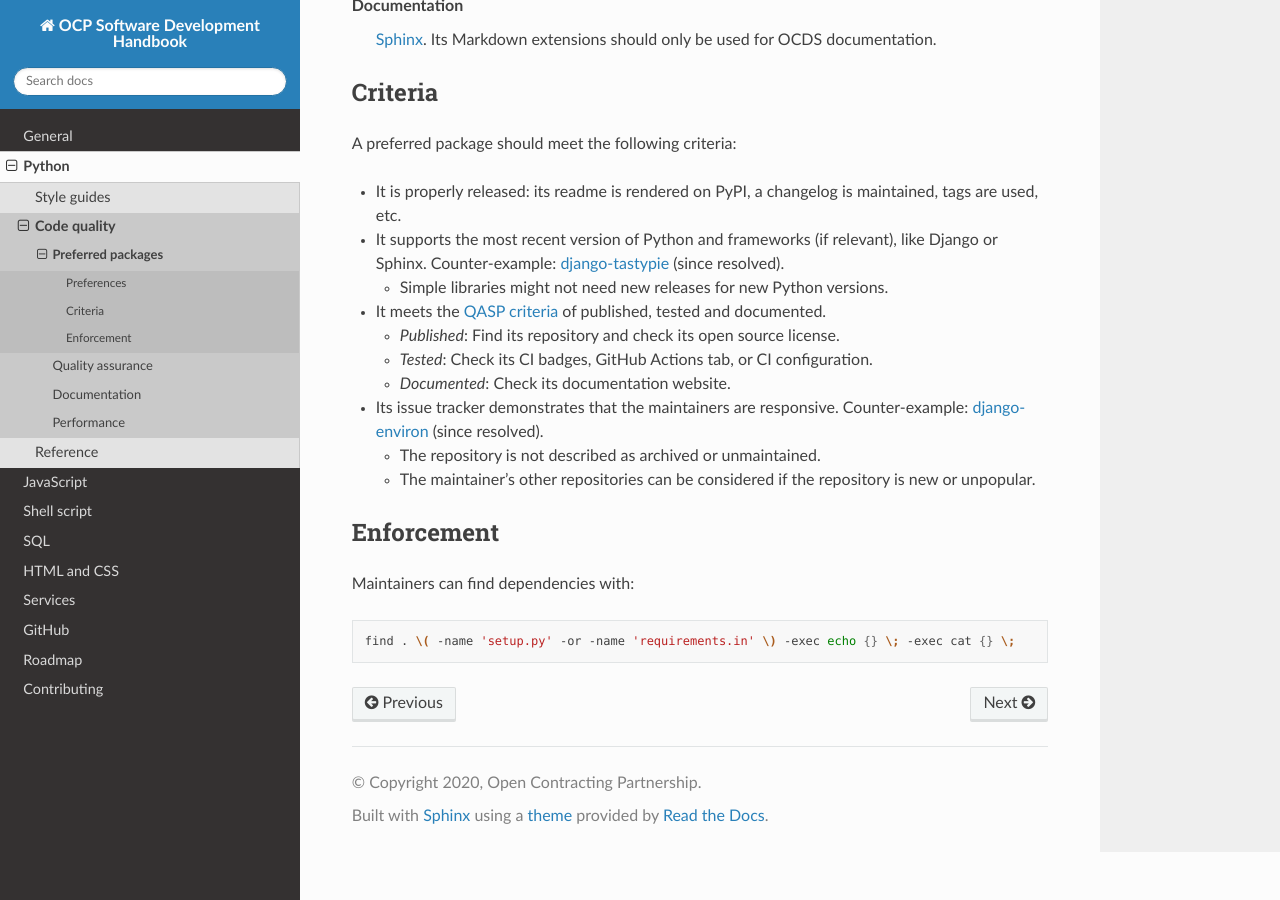
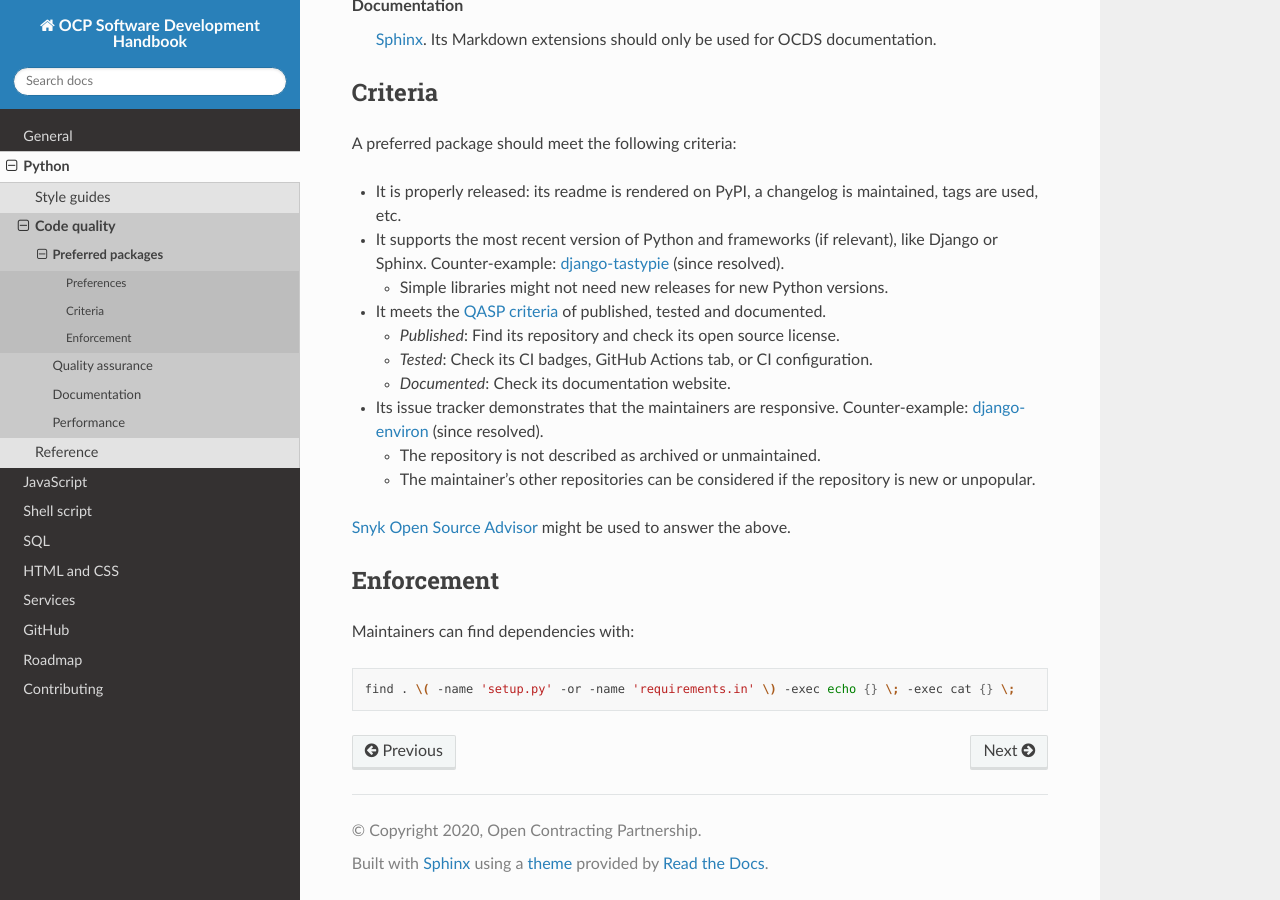
Before and after one commit to open-contracting/software-development-handbook, a Sphinx documentation site: the page built from docs/python/preferences.rst, in a window 1280 px wide and 900 px high, scrolled down 1407 px. Built offline with Sphinx 7.4.7 and the Read the Docs theme 2.0.0, drawn with Linux system fonts in a browser that asks for light colours.

Commit message:
python/preferences: Add link to Snyk Advisor

```diff
--- a/docs/python/preferences.rst
+++ b/docs/python/preferences.rst
@@ -62,6 +62,8 @@ A preferred package should meet the following criteria:
    -  The repository is not described as archived or unmaintained.
    -  The maintainer's other repositories can be considered if the repository is new or unpopular.
 
+`Snyk Open Source Advisor <https://snyk.io/advisor/>`__ might be used to answer the above.
+
 Enforcement
 -----------
 
```
